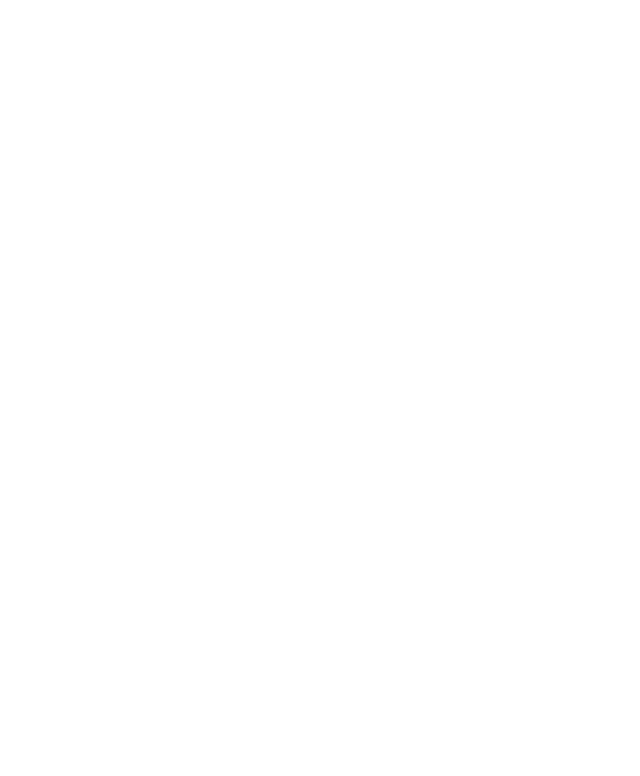
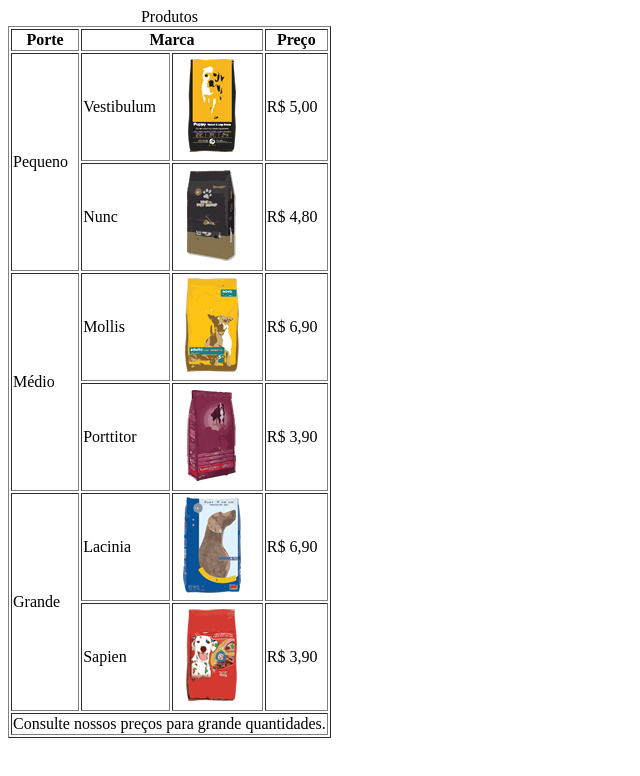
Before and after one commit to JoaoTosetti/livro, a plain HTML site: page html5-css3/cap02/projeto_inicio/produtos.html in a window 1280 px wide. Shown: the whole page, without its empty margins (0-640 px from the left). Drawn offline with Linux system fonts and the light colour scheme.

Commit message:
finalização da atividade 6

```diff
--- a/html5-css3/cap02/projeto_inicio/produtos.html
+++ b/html5-css3/cap02/projeto_inicio/produtos.html
@@ -1,22 +1,65 @@
 <!doctype html>
-
 <html lang="pt-br">
-
-
 <head>
-
 <meta charset="utf-8">
-
 <title>Produtos - Meu amigo cão</title>
-
-
 </head>
-
 
 <body>
 
+    <table border="1">
+    <caption>Produtos</caption>
 
+    <tr>
+        <th>Porte</th>
+        <th colspan="2">Marca</th>
+        <th>Preço</th>
+    </tr>
 
+    <tr>
+        <td rowspan="2">Pequeno</td>
+        <td>Vestibulum</td>
+        <td> <img src="Multimidia/pq_emb_pequeno1.png" alt="ração cão pequeno"></td>
+        <td>R$ 5,00</td>
+    </tr>
+
+    <tr>
+        <td>Nunc</td>
+        <td> <img src="Multimidia/pq_emb_pequeno2.png" alt="ração cão pequeno"></td>
+        <td>R$ 4,80</td>
+    </tr>
+
+    <tr>
+        <td rowspan="2">Médio</td>
+        <td>Mollis</td>
+        <td> <img src="Multimidia/pq_emb_medio1.png" alt="ração cão médio"></td>
+        <td>R$ 6,90</td>
+    </tr>
+
+    <tr>
+        <td>Porttitor</td>
+        <td> <img src="Multimidia/pq_emb_medio2.png" alt="ração cão médio"></td>
+        <td>R$ 3,90</td>
+    </tr>
+
+    <tr>
+        <td rowspan="2">Grande</td>
+        <td>Lacinia</td>
+        <td> <img src="Multimidia/pq_emb_grande1.png" alt="ração cão grande"></td>
+        <td>R$ 6,90</td>
+    </tr>
+
+    <tr>
+        <td>Sapien</td>
+        <td> <img src="Multimidia/pq_emb_grande2.png" alt="ração cão grande"></td>
+        <td>R$ 3,90</td>
+    </tr>
+
+    <tr>
+        <td colspan="4">Consulte nossos preços para grande quantidades.</td>
+    </tr>
+
+    </table>
 
 </body>
 
```
